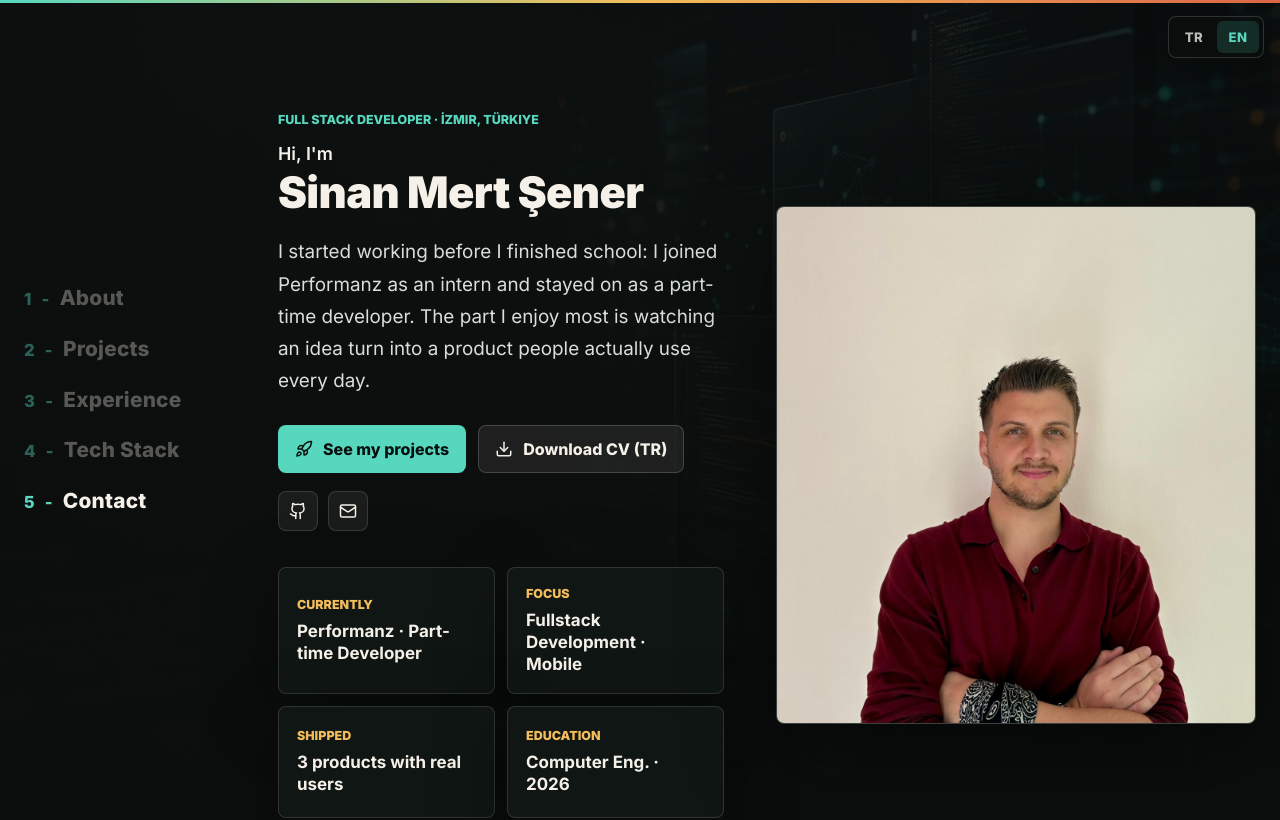
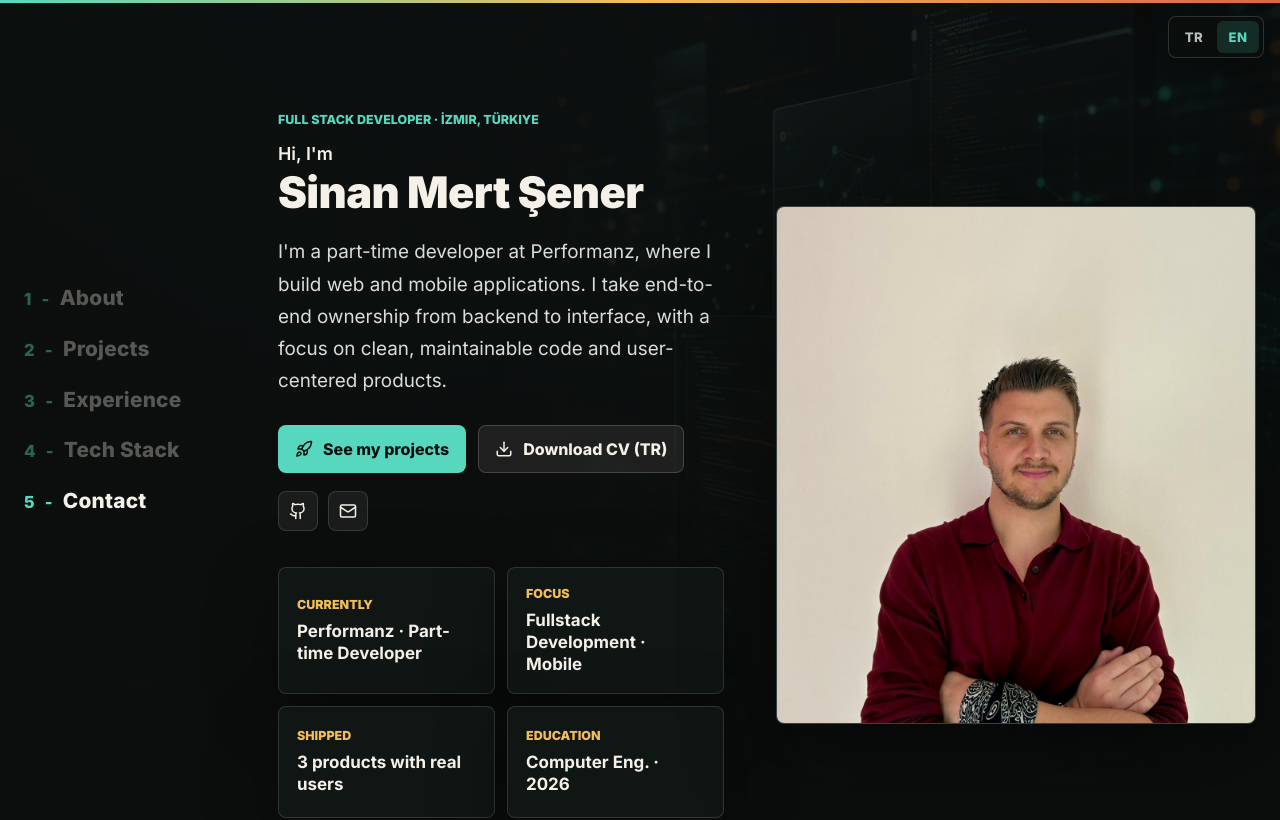
Before and after one commit to sinanmertsenerr/Portfolio-, a React (Vite) app: page / in a window 1280 px wide. Shown: the top 820 px of the page. Built offline with nearby package versions, Linux system fonts and the light colour scheme; no server answers.

Commit message:
updated content.

```diff
--- a/src/content.ts
+++ b/src/content.ts
@@ -74,7 +74,7 @@ export const copy: Record<Lang, Copy> = {
     hero: {
       eyebrow: "Full Stack Developer · İzmir",
       greeting: "Merhaba, ben",
-      lead: "Henüz okul bitmeden çalışmaya başladım: Performanz'a stajyer olarak girdim, şimdi part-time developer olarak devam ediyorum. En keyif aldığım kısım, bir fikrin gerçek insanların her gün kullandığı bir ürüne dönüşmesini görmek.",
+      lead: "Performanz'da part-time developer olarak web ve mobil uygulamalar geliştiriyorum. Backend'den arayüze uçtan uca sorumluluk alıyor; temiz, sürdürülebilir kod yazmaya ve kullanıcı odaklı ürünler geliştirmeye önem veriyorum.",
       ctaProjects: "Projelere bak",
       ctaCv: "CV'yi indir",
       tooltipGithub: "GitHub",
@@ -197,7 +197,7 @@ export const copy: Record<Lang, Copy> = {
     hero: {
       eyebrow: "Full Stack Developer · İzmir, Türkiye",
       greeting: "Hi, I'm",
-      lead: "I started working before I finished school: I joined Performanz as an intern and stayed on as a part-time developer. The part I enjoy most is watching an idea turn into a product people actually use every day.",
+      lead: "I'm a part-time developer at Performanz, where I build web and mobile applications. I take end-to-end ownership from backend to interface, with a focus on clean, maintainable code and user-centered products.",
       ctaProjects: "See my projects",
       ctaCv: "Download CV (TR)",
       tooltipGithub: "GitHub",
```
